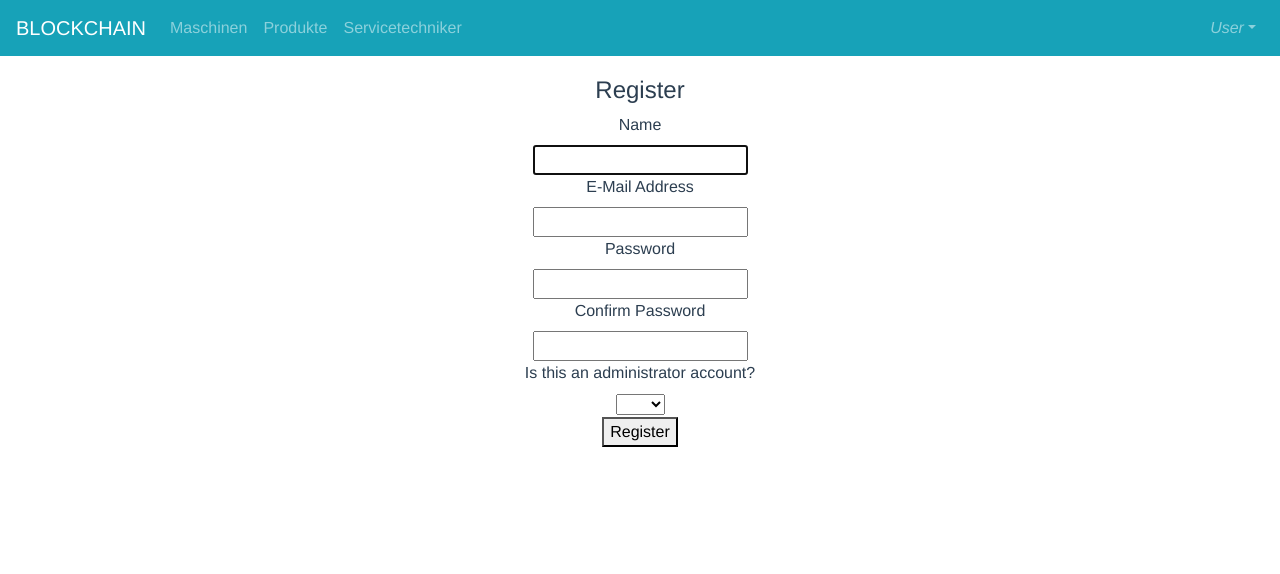
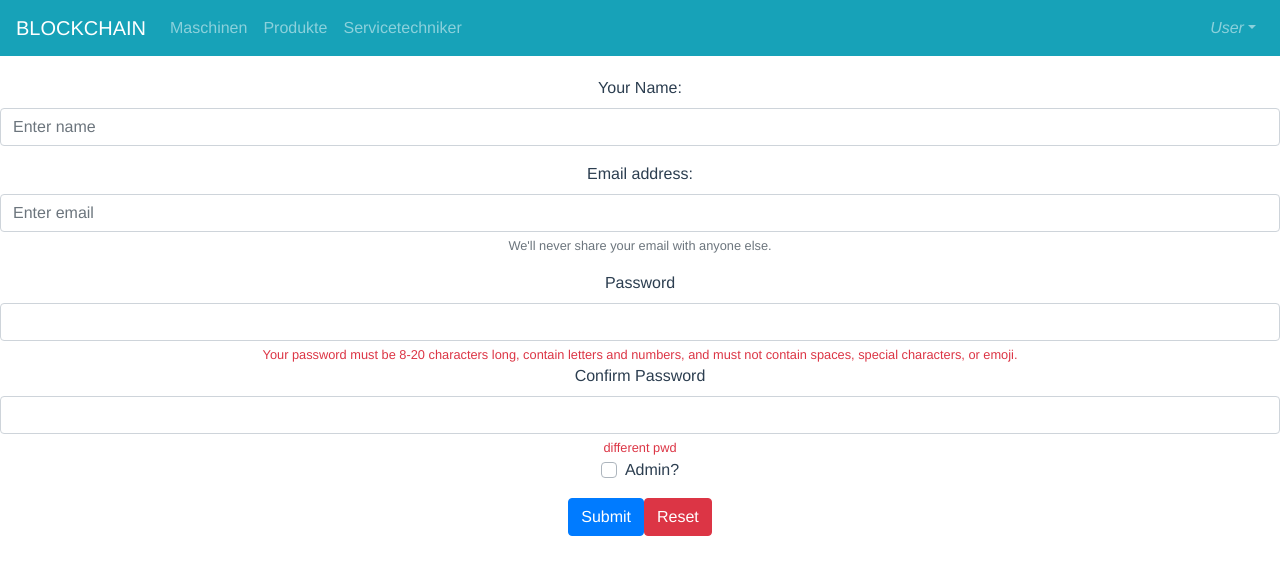
Before and after one commit to SamMatsa/blockchain_proto, a Vue app: page /register in a window 1280 px wide. Shown: the top 574 px of the page. Built offline with nearby package versions, Linux system fonts and the light colour scheme.

Commit message:
Updated register

```diff
--- a/src/components/Register.vue
+++ b/src/components/Register.vue
@@ -1,42 +1,60 @@
 <template>
-    <div>
-        <h4>Register</h4>
-        <form>
-            <label for="name">Name</label>
-            <div>
-                <input id="name" type="text" v-model="name" required autofocus>
-            </div>
+  <div>
+    <b-form @submit="onSubmit" @reset="onReset" v-if="show">
 
-            <label for="email" >E-Mail Address</label>
-            <div>
-                <input id="email" type="email" v-model="email" required>
-            </div>
+        <b-form-group id="input-group-1" label="Your Name:" label-for="input-1">
+                <b-form-input
+                id="input-1"
+                v-model="form.name"
+                required
+                placeholder="Enter name"
+                ></b-form-input>
+            </b-form-group>
 
-            <label for="password">Password</label>
-            <div>
-                <input id="password" type="password" v-model="password" required>
-            </div>
 
-            <label for="password-confirm">Confirm Password</label>
-            <div>
-                <input id="password-confirm" type="password" v-model="password_confirmation" required>
-            </div>
+        <b-form-group
+                id="input-group-2"
+                label="Email address:"
+                label-for="input-2"
+                description="We'll never share your email with anyone else."
+            >
+            <b-form-input
+            id="input-2"
+            v-model="form.email"
+            type="email"
+            required
+            placeholder="Enter email"
+            ></b-form-input>
+        </b-form-group>
 
-            <label for="password-confirm">Is this an administrator account?</label>
-            <div>
-                <select v-model="is_admin">
-                    <option value=1>Yes</option>
-                    <option value=0>No</option>
-                </select>
-            </div>
+        <label for="input-group-3">Password</label>
+            <b-input type="password" v-model="form.password" id="input-group-3" aria-describedby="password-help-block"></b-input>
+            <b-form-invalid-feedback :state="validation" id="password-help-block">
+            Your password must be 8-20 characters long, contain letters and numbers, and must not
+            contain spaces, special characters, or emoji.
+            </b-form-invalid-feedback>
+            <b-form-valid-feedback :state="validation">
+                Looks Good.
+            </b-form-valid-feedback>
 
-            <div>
-                <button type="submit" @click="handleSubmit">
-                    Register
-                </button>
-            </div>
-        </form>
-    </div>
+        <label for="input-group-4">Confirm Password</label>
+            <b-input type="password" v-model="form.password_confirmation" id="input-group-4" aria-describedby="password-help-block"></b-input>
+            <b-form-invalid-feedback :state="samePWD" id="password-help-block">
+                different pwd
+            </b-form-invalid-feedback>
+            <b-form-valid-feedback :state="samePWD">
+                Looks Good.
+            </b-form-valid-feedback>
+
+
+        <b-form-group id="input-group-5">
+            <b-form-checkbox  v-model="form.is_admin" id="checkboxes-5" value="1">Admin?</b-form-checkbox>
+        </b-form-group>
+
+      <b-button type="submit" variant="primary">Submit</b-button>
+      <b-button type="reset" variant="danger">Reset</b-button>
+    </b-form>
+  </div>
 </template>
 
 <script>
@@ -44,26 +62,32 @@
         props : ["nextUrl"],
         data(){
             return {
-                name : "",
-                email : "",
-                password : "",
-                password_confirmation : "",
-                is_admin : null
+               form: {
+                    email: '',
+                    name: '',
+                    password: '',
+                    password_confirmation : '',
+                    is_admin : null
+                },
+                show: true
             }
         },
         methods : {
-            handleSubmit(e) {
-                e.preventDefault()
+             onSubmit(evt){
+                evt.preventDefault()
 
-                if (this.password === this.password_confirmation && this.password.length > 0)
+                if (this.form.password === this.form.password_confirmation)
                 {
                     let url = "http://localhost:3000/register"
-                    if(this.is_admin == 1) url = "http://localhost:3000/register-admin"
+
+                    //TODO Write admin for radio button!
+                    if(this.form.is_admin == 1) url = "http://localhost:3000/register-admin", console.log("Admin", this.form.is_admin, this.form.name)
                     this.$http.post(url, {
-                        name: this.name,
-                        email: this.email,
-                        password: this.password,
-                        is_admin: this.is_admin
+                        name: this.form.name,
+                        email: this.form.email,
+                        password: this.form.password,
+                        is_admin: this.form.is_admin,
+
                     })
                     .then(response => {
                         localStorage.setItem('user',JSON.stringify(response.data.user))
@@ -83,11 +107,33 @@
                         console.error(error);
                     });
                 } else {
-                    this.password = ""
+                    this.form.password = ""
                     this.passwordConfirm = ""
 
                     return alert("Passwords do not match")
                 }
+
+            },
+              onReset(evt) {
+                evt.preventDefault()
+                // Reset our form values
+                this.form.email = ''
+                this.form.name = ''
+                this.form.password = ""
+                this.form.is_admin= null
+                // Trick to reset/clear native browser form validation state
+                this.show = false
+                this.$nextTick(() => {
+                this.show = true
+                })
+            }
+        },
+         computed: {
+            validation() {
+                return this.form.password.length >= 8 && this.form.password.length < 20
+            },
+            samePWD() {
+                return this.form.password == this.form.password_confirmation && this.form.password.length > 0
             }
         }
     }
```
